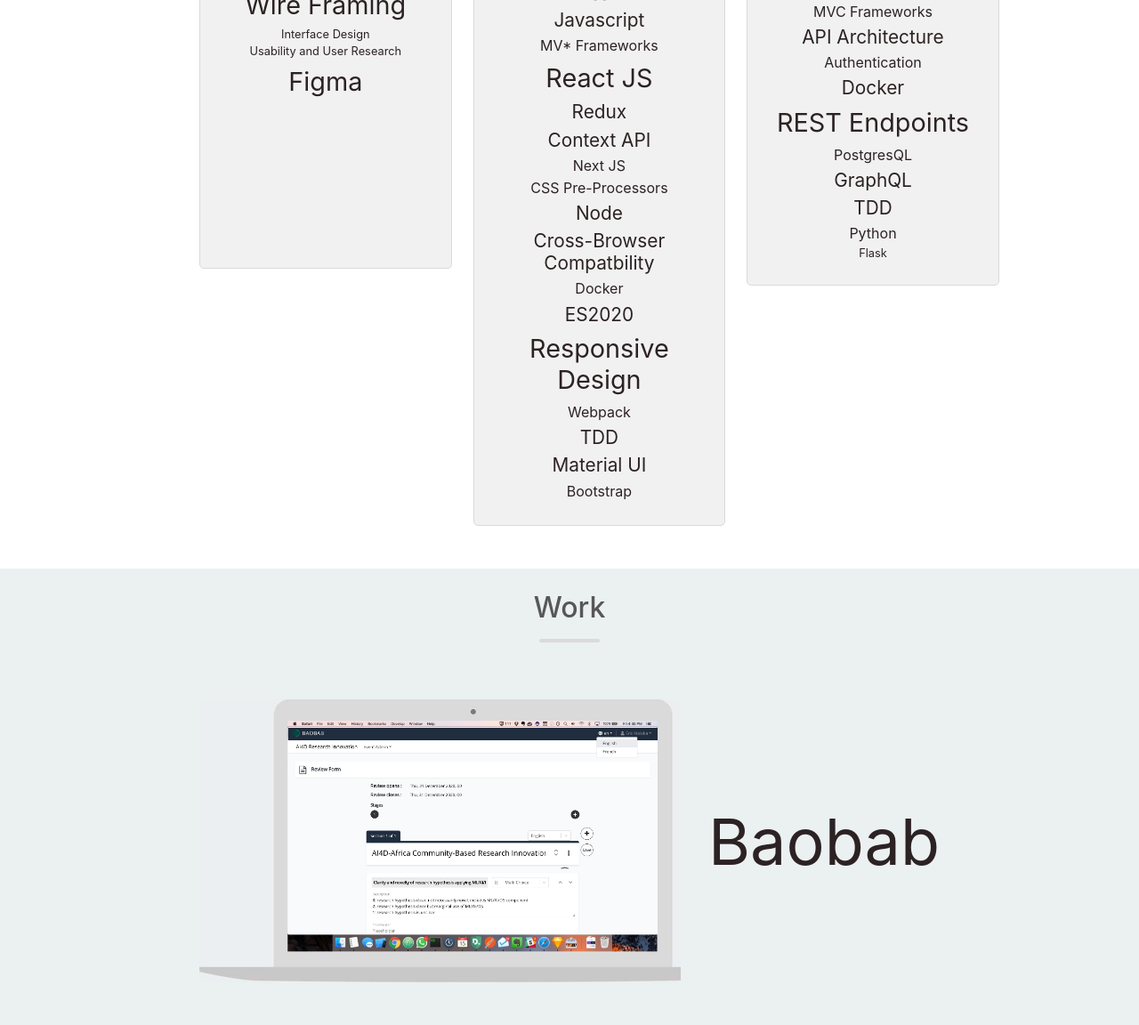
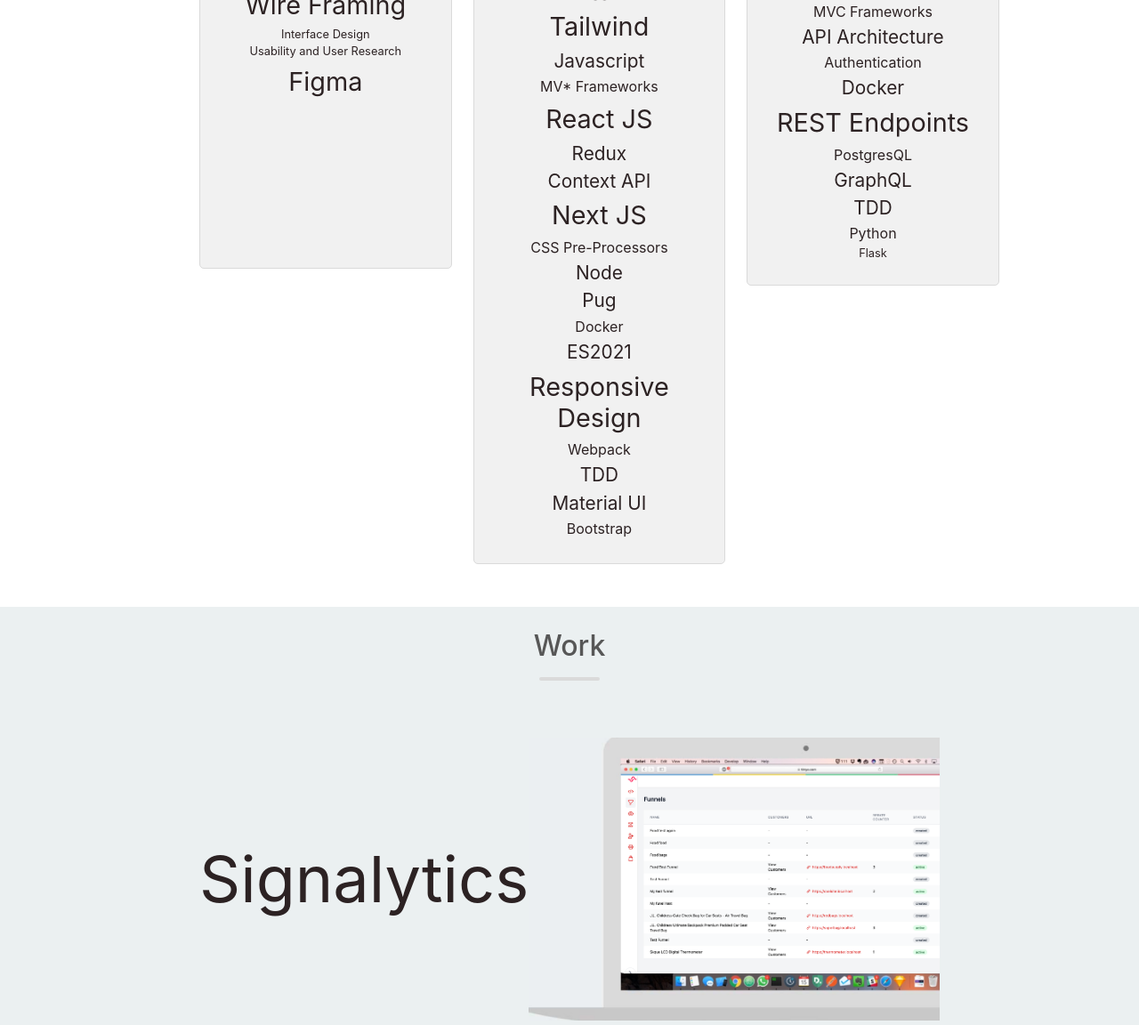
Before and after one commit to lifelearnerdev/portfolio, a React app: page / in a window 1280 px wide. Shown: the part 792-1944 px from the top of the page at 89% size. Built offline with nearby package versions, Linux system fonts and the light colour scheme; some packages are replaced by stand-ins of ours.

Commit message:
update cv august 2022

```diff
--- a/package.json
+++ b/package.json
@@ -106,6 +106,6 @@
     }
   },
   "engines": {
-    "node": "15.5.0"
+    "node": "16.4.2"
   }
 }
--- a/server.js
+++ b/server.js
@@ -9,6 +9,6 @@
   res.sendFile(path.resolve(__dirname, 'dist', 'index.html'));
 });
 
-const PORT = process.env.PORT || 8081;
+const PORT = process.env.PORT || 9090;
 
 app.listen(PORT, () => console.log(`server started at port ${PORT}`));
--- a/src/assets/styles/index.css
+++ b/src/assets/styles/index.css
@@ -228,7 +228,7 @@
 }
 
 .work-img-div-portfolio {
-  background: url('../images/portfolio.png');
+  background: url('../images/signalytics.png');
   background-repeat: no-repeat;
   background-size: cover;
   height: 318px;
@@ -243,7 +243,7 @@
   height: 300px;
 }
 .work-img-div-mob-port {
-  background: url('../images/portmobile.png');
+  background: url('../images/signamobile.png');
   background-repeat: no-repeat;
   background-size: contain;
   right: 0;
--- a/src/components/App.js
+++ b/src/components/App.js
@@ -1,4 +1,3 @@
-import React from 'react';
 import { Switch, Route } from 'react-router-dom';
 import HomePage from './home';
 
--- a/src/components/home/skills.js
+++ b/src/components/home/skills.js
@@ -48,6 +48,11 @@
       size: 1
     },
     {
+      id: 32,
+      label: 'Tailwind',
+      size: 1.8
+    },
+    {
       id: 3,
       label: 'Javascript',
       size: 1.3,
@@ -75,7 +80,7 @@
     {
       id: 7,
       label: 'Next JS',
-      size: 1
+      size: 1.8
     },
     {
       id: 8,
@@ -89,7 +94,7 @@
     },
     {
       id: 10,
-      label: 'Cross-Browser Compatbility',
+      label: 'Pug',
       size: 1.3
     },
     {
@@ -99,7 +104,7 @@
     },
     {
       id: 12,
-      label: 'ES2020',
+      label: 'ES2021',
       size: 1.3
     },
     {
--- a/src/components/home/work.js
+++ b/src/components/home/work.js
@@ -16,30 +16,38 @@
     Frontend.`;
   const ahDesc = `Soon after joining Andela as a Full-time Employee,
    I contributed to building a Medium like application, for Andela internal use
-   where writers within the company express themselves through their peice of
+   where writers within the company express themselves through their piece of
    writing. Our 10 Developers team built this App using Node.js on the Backend
    and React.js on the Frontend.`;
-  const portfolioDesc = `Wait...What? Yeeess! it's the very work you're looking
-   at :) I included this here because of the love and care with which I designed
-   and implemented this portfolio. I architectured this using React.js.`;
+  const siaDesc = `After joining Signalytics.ai as a Frontend Engineer,
+  I started working on their e-commerce project. This is a rebate based
+  application that allows customers to buy products via amazon and receive
+  a percentage in refund.`;
   const baobabSkills = [
     'React.js', 'Webpack', 'Docker', 'React Router', 'ES6/2021', 'Bootstrap',
     'Context API'
   ];
   const healthIDSkills = [
-    'React.js', 'Redux', 'Contex API', 'GraphQL',
+    'React.js', 'Redux', 'Context API', 'GraphQL',
     'Context API', 'SASS', 'User Experience'
   ];
   const ahSkills = [
     'Node.js', 'PostgresQL', 'API Architecture', 'React.js',
     'Webpack', 'REST Endpoints', 'Authentication',
   ];
-  const portfolioSkills = [
-    'React.js', 'Webpack', 'Responsive Design', 'React Router', 'ES6/2021',
-    'Graphics Design'
+  const siaSkills = [
+    'React.js', 'Tailwind', 'Responsive Design', 'Pug', 'Docker',
+    'Graphics Design', 'Payment Integration'
   ];
   return <div className='work-wrapper' ref={workRef}>
     <Title title='Work' />
+    <WorkSample
+      direction='left'
+      projectName='Signalytics'
+      projectDesc={siaDesc}
+      classes='work-img-div-portfolio'
+      projectLink='http://dashboard.signalytics.ai/'
+      projectSkills={siaSkills} />
     <WorkSample
       projectName='Baobab'
       projectDesc={baobabDesc}
@@ -60,14 +68,6 @@
       mobile={ahMobile}
       projectLink='https://demeter-ah-frontend-staging.herokuapp.com'
       projectSkills={ahSkills} />
-    <WorkSample
-      direction='left'
-      projectName='Portfolio'
-      projectDesc={portfolioDesc}
-      mobile={true}
-      classes='work-img-div-portfolio'
-      projectLink='https://malaba-portfolio.herokuapp.com/'
-      projectSkills={portfolioSkills} />
   </div>;
 };
 
--- a/src/index.js
+++ b/src/index.js
@@ -1,4 +1,3 @@
-import React from 'react';
 import ReactDOM from 'react-dom';
 import App from './components/App';
 import { BrowserRouter } from 'react-router-dom';
--- a/webpack.config.js
+++ b/webpack.config.js
@@ -18,7 +18,7 @@
       disableDotRule: true,
     },
     inline:true,
-    port: 8082
+    port: 9090
   },
   module: {
     rules: [
```
Also changed, not shown: src/__tests__/components/App.spec.js (+0 -9 lines), src/assets/images/signalytics.png (added), src/assets/images/signamobile.png (added), 4 other files.
